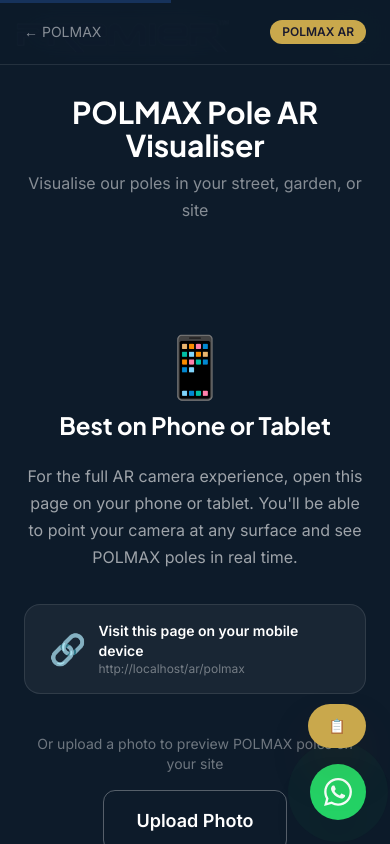
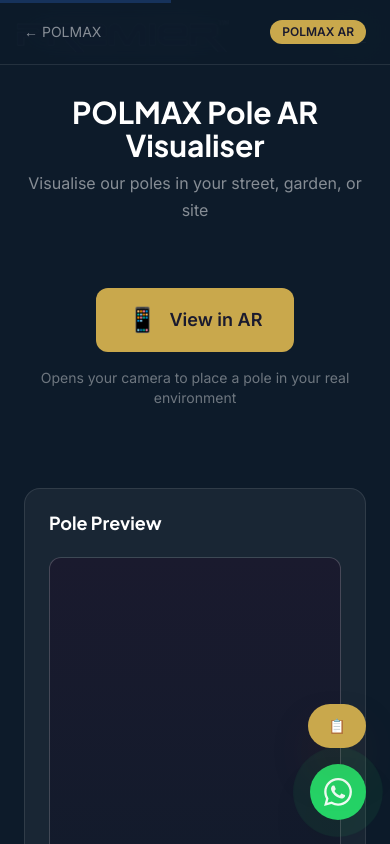
Before and after one commit to adnanabbasi0109-max/premiereweb, a Next.js app: page /ar/polmax in a window 390 px wide. Shown: the top 844 px of the page. Built offline with nearby package versions, Linux system fonts and the light colour scheme.

Commit message:
Add camera-based AR with touch placement for pole visualizer
Same approach as pavers: opens the device camera when "View in AR"
is tapped, rendering the pole overlay on the live feed. Works on
both mobile and desktop.

Co-Authored-By: Claude Opus 4.6 <noreply@anthropic.com>

```diff
--- a/app/ar/polmax/page.tsx
+++ b/app/ar/polmax/page.tsx
@@ -1,7 +1,8 @@
 "use client";
 import { useState, useEffect, useRef } from "react";
+import { motion } from "framer-motion";
 import Link from "next/link";
-import { ARFallback } from "@/components/ar/ARFallback";
+import { ARCameraView } from "@/components/ar/ARCameraView";
 
 const POLE_TYPES = [
   { id: "decorative", label: "Decorative Urban", height: 8, color: "#888888", model: "/models/street-lamp-1.usdz" },
@@ -14,14 +15,8 @@ export default function PolmaxARPage() {
   const [poleType, setPoleType] = useState(POLE_TYPES[0]);
   const [lightOn, setLightOn] = useState(false);
   const [height, setHeight] = useState(10);
-  const [isMobile, setIsMobile] = useState(false);
+  const [showCamera, setShowCamera] = useState(false);
   const canvasRef = useRef<HTMLCanvasElement>(null);
-
-  useEffect(() => {
-    const mobile = /Android|iPhone|iPad|iPod|webOS|BlackBerry|IEMobile|Opera Mini/i.test(navigator.userAgent) ||
-      (navigator.maxTouchPoints > 0 && window.innerWidth < 1024);
-    setIsMobile(mobile);
-  }, []);
 
   useEffect(() => {
     const canvas = canvasRef.current;
@@ -74,6 +69,19 @@ export default function PolmaxARPage() {
     }
   }, [poleType, height, lightOn]);
 
+  /* ── Full-screen camera AR view ── */
+  if (showCamera) {
+    return (
+      <ARCameraView
+        onClose={() => setShowCamera(false)}
+        productType="pole"
+        poleColor={poleType.color}
+        poleHeight={height}
+        lightOn={lightOn}
+      />
+    );
+  }
+
   return (
     <main className="bg-[#0D1B2A] min-h-screen">
       <div className="fixed top-0 left-0 right-0 z-50 bg-[#0D1B2A]/90 backdrop-blur-xl border-b border-white/10">
@@ -93,33 +101,21 @@ export default function PolmaxARPage() {
           <p className="text-white/50">Visualise our poles in your street, garden, or site</p>
         </div>
 
-        {/* AR: View 3D model through camera */}
+        {/* AR: Open camera button */}
         <div className="text-center py-8">
           <div className="flex flex-col items-center gap-4">
-            {isMobile ? (
-              <>
-                <a
-                  rel="ar"
-                  href={poleType.model}
-                  className="bg-[#C9A84C] text-[#1A1A2E] font-bold px-8 py-4 rounded-xl text-lg flex items-center gap-3 mx-auto hover:bg-[#E8D48B] transition-colors"
-                >
-                  <span className="text-2xl">📱</span>
-                  View in Your Space
-                  <img src={poleType.model} hidden alt="" />
-                </a>
-                <p className="text-white/40 text-sm">
-                  Opens your camera to place a 3D pole in your real environment
-                </p>
-              </>
-            ) : (
-              <ARFallback
-                productType="pole"
-                poleColor={poleType.color}
-                poleHeight={height}
-                lightOn={lightOn}
-                modelUrl={poleType.model}
-              />
-            )}
+            <motion.button
+              whileHover={{ scale: 1.03 }}
+              whileTap={{ scale: 0.97 }}
+              onClick={() => setShowCamera(true)}
+              className="bg-[#C9A84C] text-[#1A1A2E] font-bold px-8 py-4 rounded-xl text-lg flex items-center gap-3 mx-auto hover:bg-[#E8D48B] transition-colors"
+            >
+              <span className="text-2xl">📱</span>
+              View in AR
+            </motion.button>
+            <p className="text-white/40 text-sm">
+              Opens your camera to place a pole in your real environment
+            </p>
           </div>
         </div>
 
```
